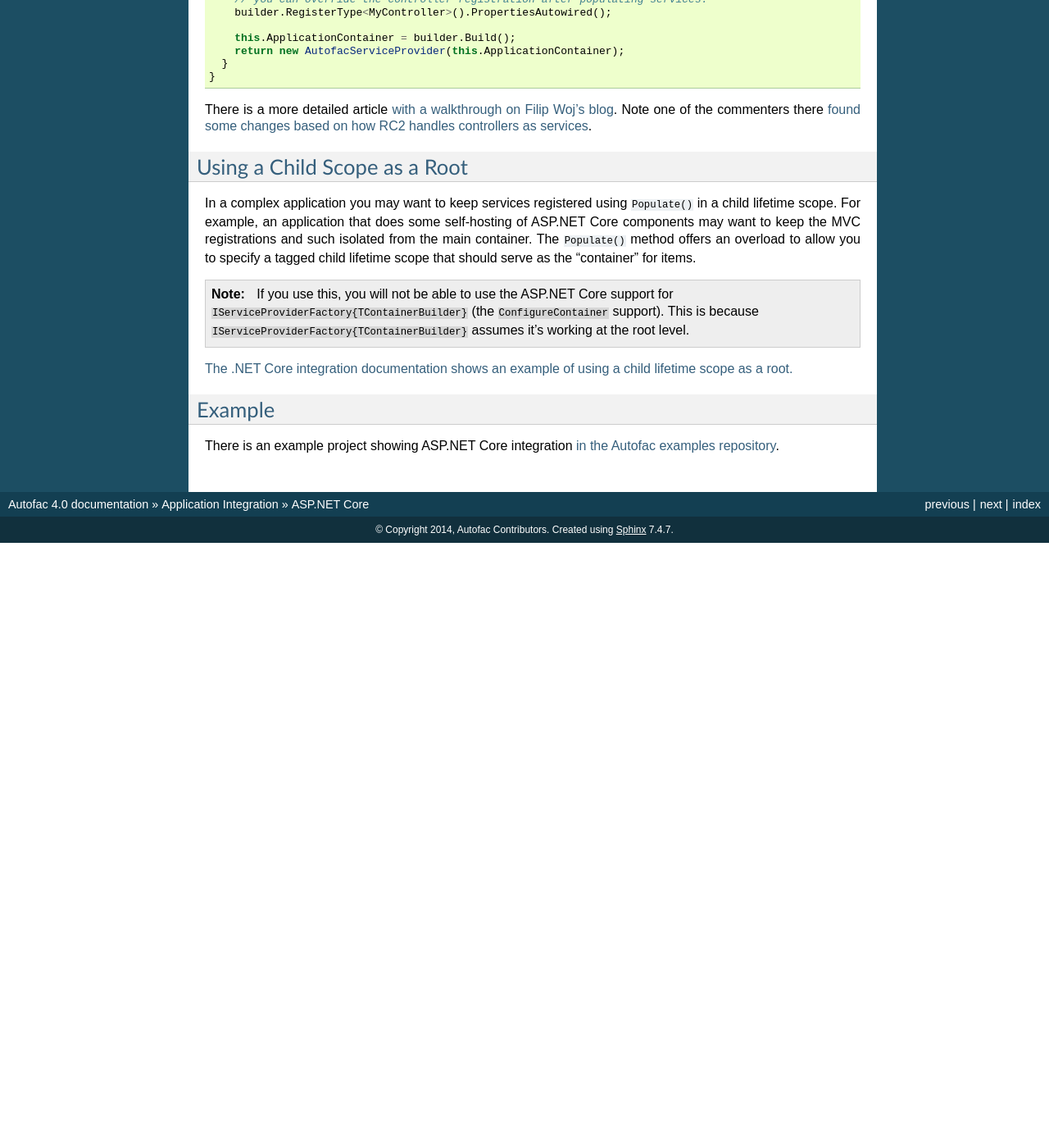
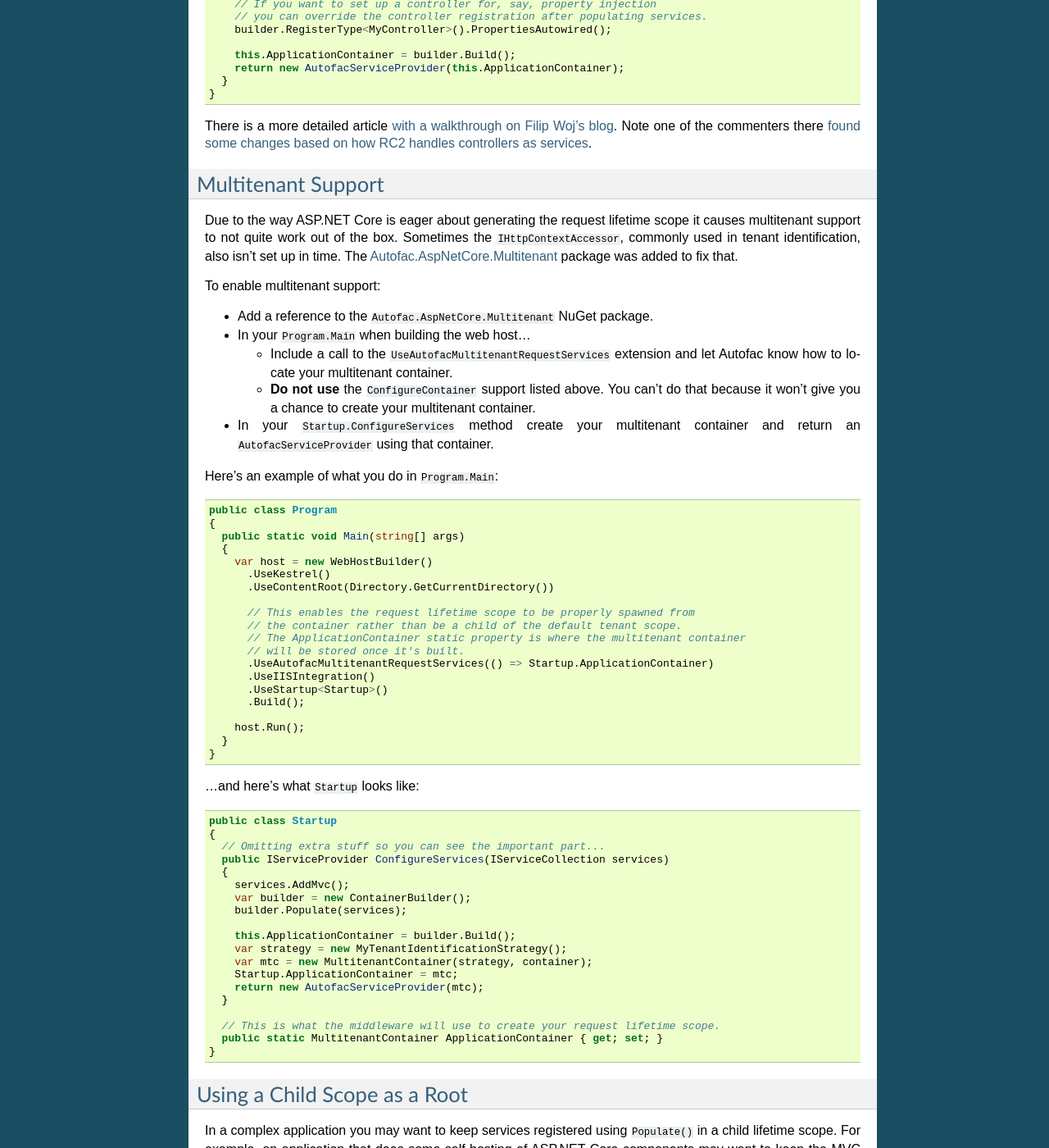
Before and after one commit to autofac/Documentation, a Sphinx documentation site: the page built from docs/integration/aspnetcore.rst, in a window 1280 px wide and 1400 px high, scrolled down 6150 px. Shown: the whole window at 82% size. Built offline with Sphinx 7.4.7, drawn with Linux system fonts in a browser that asks for light colours; before the commit the page ends 6812 px from its top, so only the background shows below that; some of the changed text lies outside the part shown.

Commit message:
Added docs for Autofac.AspNetCore.Multitenant.

```diff
--- a/docs/integration/aspnetcore.rst
+++ b/docs/integration/aspnetcore.rst
@@ -305,6 +305,71 @@
 
 There is a more detailed article `with a walkthrough on Filip Woj's blog <http://www.strathweb.com/2016/03/the-subtle-perils-of-controller-dependency-injection-in-asp-net-core-mvc/>`_. Note one of the commenters there `found some changes based on how RC2 handles controllers as services <http://www.strathweb.com/2016/03/the-subtle-perils-of-controller-dependency-injection-in-asp-net-core-mvc/#comment-2702995712>`_.
 
+Multitenant Support
+===================
+
+Due to the way ASP.NET Core is eager about generating the request lifetime scope it causes multitenant support to not quite work out of the box. Sometimes the ``IHttpContextAccessor``, commonly used in tenant identification, also isn't set up in time. The `Autofac.AspNetCore.Multitenant <https://github.com/autofac/Autofac.AspNetCore.Multitenant>`_ package was added to fix that.
+
+To enable multitenant support:
+
+* Add a reference to the ``Autofac.AspNetCore.Multitenant`` NuGet package.
+* In your ``Program.Main`` when building the web host...
+
+  * Include a call to the ``UseAutofacMultitenantRequestServices`` extension and let Autofac know how to locate your multitenant container.
+  * **Do not use** the ``ConfigureContainer`` support listed above. You can't do that because it won't give you a chance to create your multitenant container.
+
+* In your ``Startup.ConfigureServices`` method create your multitenant container and return an ``AutofacServiceProvider`` using that container.
+
+Here's an example of what you do in ``Program.Main``:
+
+.. sourcecode:: csharp
+
+    public class Program
+    {
+      public static void Main(string[] args)
+      {
+        var host = new WebHostBuilder()
+          .UseKestrel()
+          .UseContentRoot(Directory.GetCurrentDirectory())
+
+          // This enables the request lifetime scope to be properly spawned from
+          // the container rather than be a child of the default tenant scope.
+          // The ApplicationContainer static property is where the multitenant container
+          // will be stored once it's built.
+          .UseAutofacMultitenantRequestServices(() => Startup.ApplicationContainer)
+          .UseIISIntegration()
+          .UseStartup<Startup>()
+          .Build();
+
+        host.Run();
+      }
+    }
+
+...and here's what ``Startup`` looks like:
+
+.. sourcecode:: csharp
+
+    public class Startup
+    {
+      // Omitting extra stuff so you can see the important part...
+      public IServiceProvider ConfigureServices(IServiceCollection services)
+      {
+        services.AddMvc();
+        var builder = new ContainerBuilder();
+        builder.Populate(services);
+
+        this.ApplicationContainer = builder.Build();
+        var strategy = new MyTenantIdentificationStrategy();
+        var mtc = new MultitenantContainer(strategy, container);
+        Startup.ApplicationContainer = mtc;
+        return new AutofacServiceProvider(mtc);
+      }
+
+      // This is what the middleware will use to create your request lifetime scope.
+      public static MultitenantContainer ApplicationContainer { get; set; }
+    }
+
+
 Using a Child Scope as a Root
 =============================
 
```
